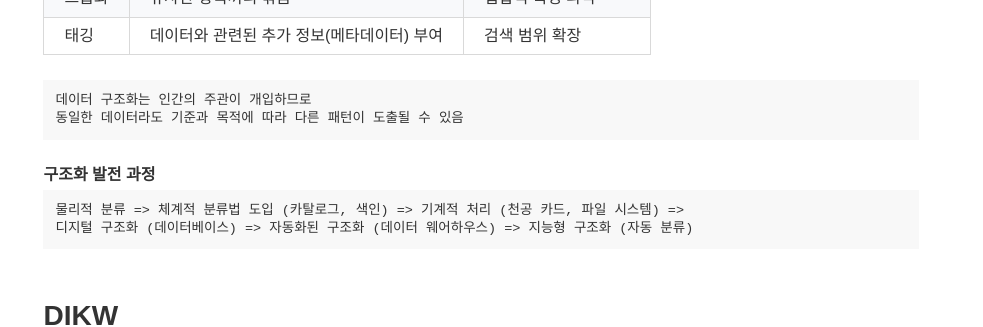
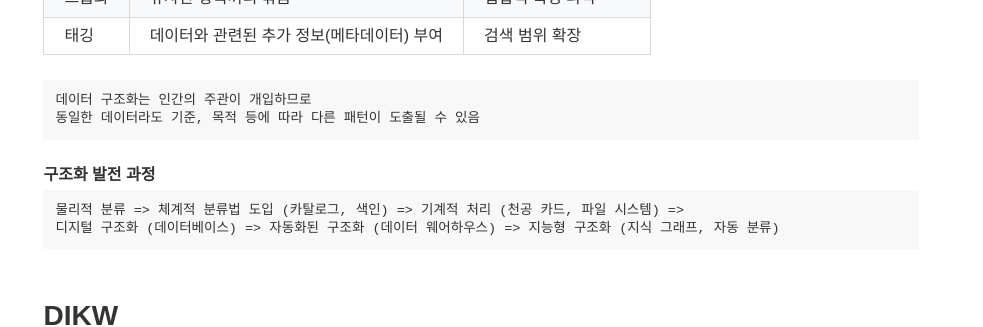
Before and after one commit to underpage/underpage.github.io, a Jekyll site: the page built from _doc/data/data.md, in a window 1280 px wide and 1400 px high, scrolled down 617 px. Shown: the part 167-494 px from the top of the window, without its empty margins (297-1280 px from the left). Built offline with Jekyll 4.4.1, drawn with Linux system fonts in a browser that asks for light colours; some of the changed lines change nothing that is shown; some of the changed text lies outside the part shown.

Commit message:
data: data.md ttl 보완

````diff
--- a/_doc/data/data.md
+++ b/_doc/data/data.md
@@ -13,11 +13,23 @@
 - data
 - information
 created_time: 2025-10-11 23:02
-modified_time: 2026-06-06 14:49
+modified_time: 2026-06-07 03:05
 ---
 
 {::comment}
-ttl_tags: [data, information, knowledge, wisdom, dikw, data-analysis, data-structuring, data-classification, data-sorting, data-grouping, data-tagging, metadata, information-quality, data-processing, knowledge-management, knowledge-lifecycle, knowledge-type, explicit-knowledge, implicit-knowledge, tacit-knowledge, data-pipeline, etl, data-value-hierarchy]
+ttl_tags: [data, information, knowledge, wisdom, dikw, data-analysis, data-structuring, data-classification, data-sorting, data-grouping, data-tagging, data-hierarchization, metadata, information-quality, data-processing, data-engineering, knowledge-management, knowledge-lifecycle, knowledge-combination, knowledge-type, explicit-knowledge, declarative-knowledge, implicit-knowledge, procedural-knowledge, tacit-knowledge, data-pipeline, etl, data-value-hierarchy]
+
+related:
+- id: computer-data
+  type: references
+- id: data-classification
+  type: references
+- id: data-processing
+  type: references
+- id: data-preprocessing
+  type: references
+- id: data-analytics
+  type: references
 {:/comment}
 
 # Data
@@ -52,14 +64,14 @@
 
 ```
 데이터 구조화는 인간의 주관이 개입하므로
-동일한 데이터라도 기준과 목적에 따라 다른 패턴이 도출될 수 있음
+동일한 데이터라도 기준, 목적 등에 따라 다른 패턴이 도출될 수 있음
 ```
 
 
 **구조화 발전 과정**
 ```
 물리적 분류 => 체계적 분류법 도입 (카탈로그, 색인) => 기계적 처리 (천공 카드, 파일 시스템) =>
-디지털 구조화 (데이터베이스) => 자동화된 구조화 (데이터 웨어하우스) => 지능형 구조화 (자동 분류)
+디지털 구조화 (데이터베이스) => 자동화된 구조화 (데이터 웨어하우스) => 지능형 구조화 (지식 그래프, 자동 분류)
 ```
 
 
@@ -125,10 +137,10 @@
 
 
 **정보 품질**
-- 정확성
-- 완전성
-- 적시성
-- 관련성
+- 정확성: 정보가 맞는지
+- 완전성: 필요한 내용이 있는지
+- 적시성: 지금 상황에 맞는지
+- 관련성: 목적에 부합하는지
 
 
 
````
